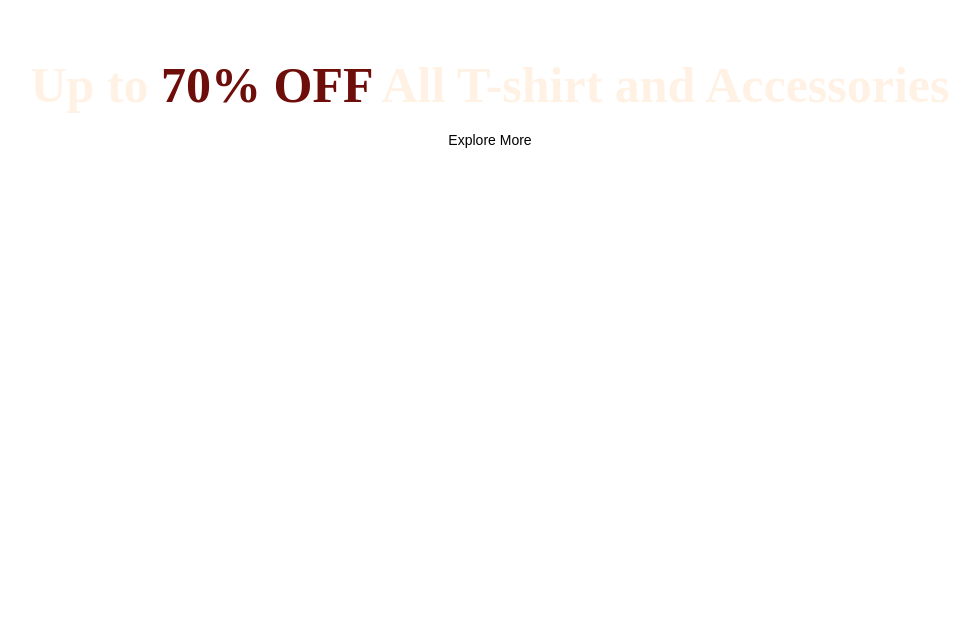
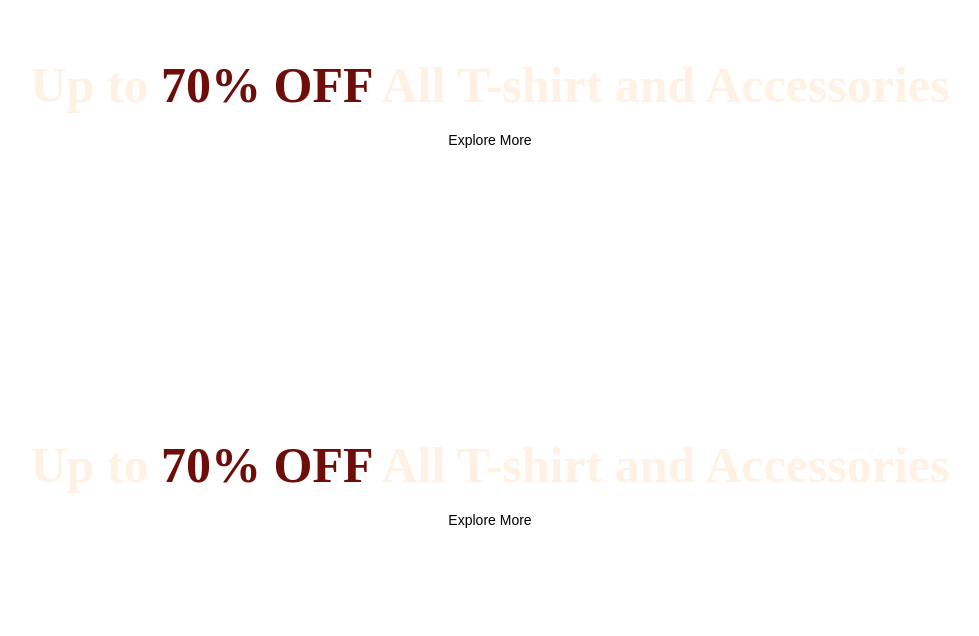
Before and after one commit to Thejasbshetty/Ecommerce, a plain HTML site: page index.html in a window 1280 px wide. Shown: the part 2281-2917 px from the top of the page, without its empty margins (150-1129 px from the left). Before the commit the page ends 2574 px from the top, so only its background shows below. Drawn offline with Linux system fonts and the light colour scheme.

Commit message:
Update index.html

```diff
--- a/index.html
+++ b/index.html
@@ -197,6 +197,10 @@
         <button>Explore More</button>
     </section>
 
-    <section id=""></section>
+    <section id="banner" class="section-m1">
+        <h2>Repair service</h2>
+        <h1>Up to <span>70% OFF</span> All T-shirt and Accessories</h1>
+        <button>Explore More</button>
+    </section>
 </body>
 </html>
```
